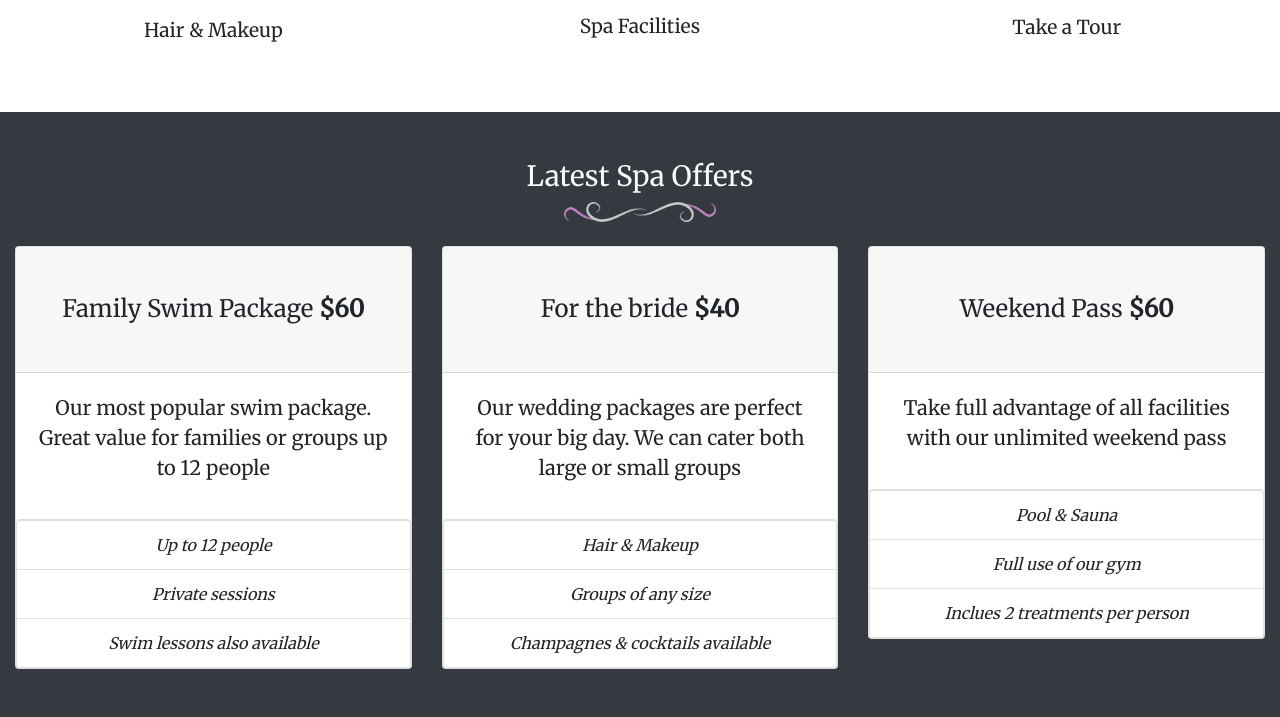
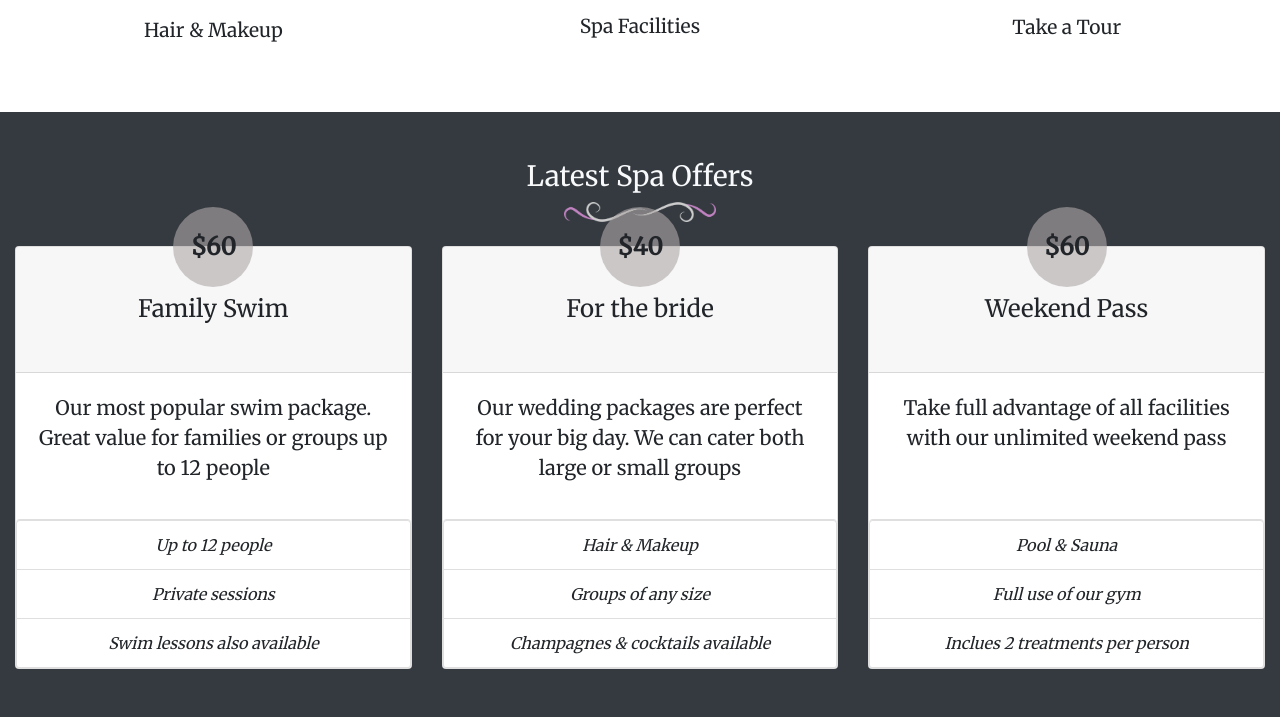
Before and after one commit to super8989/WP_Tranquil-BS, a PHP site: page / in a window 1280 px wide. Shown: the part 808-1525 px from the top of the page. Run offline with PHP 8.4, Linux system fonts and the light colour scheme.

Commit message:
Latest offers section CSS

```diff
--- a/css/custom.css
+++ b/css/custom.css
@@ -21,6 +21,10 @@ img {
   min-height: 25vh;
 }
 
+.card {
+  margin-bottom: 20px;
+}
+
 
 /* Welcome Section */
 
@@ -32,4 +36,20 @@ img {
   .feature-bg {
     width: 60vw;
   }
+
+  span {
+    position: absolute;
+    background: rgba(175, 169, 169, .6);
+    height: 80px;
+    width: 80px;
+    line-height: 80px;
+    border-radius: 100%;
+    top: -40px;
+    left: -40px;
+    margin-left: 50%;
+  }
+
+  .card {
+    margin-bottom: 0;
+  }
 }
--- a/index.html
+++ b/index.html
@@ -86,10 +86,11 @@
         <img src="images/divider-silver.png" alt="Divider" class='pb-4 w-25'>
       </div>
     </div>
+
     <div class="row">
       <div class="col-sm-4">
-        <div class="card">
-          <h4 class="card-header py-5">Family Swim Package <span class="font-weight-bold">$60</span></h4>
+        <div class="card h-100">
+          <h4 class="card-header py-5">Family Swim <span class="font-weight-bold">$60</span></h4>
           <div class="card-body">
             <blockquote class='blockquote mb-0'>
               <p>Our most popular swim package. Great value for families or groups up to 12 people</p>
@@ -102,8 +103,9 @@
           </ul>
         </div>
       </div>
+
       <div class="col-sm-4">
-        <div class="card">
+        <div class="card h-100">
           <h4 class="card-header py-5">For the bride <span class="font-weight-bold">$40</span></h4>
           <div class="card-body">
             <blockquote class='blockquote mb-0'>
@@ -117,8 +119,9 @@
           </ul>
         </div>
       </div>
+
       <div class="col-sm-4">
-        <div class="card">
+        <div class="card h-100">
           <h4 class="card-header py-5">Weekend Pass <span class="font-weight-bold">$60</span></h4>
           <div class="card-body">
             <blockquote class='blockquote mb-0'>
```
